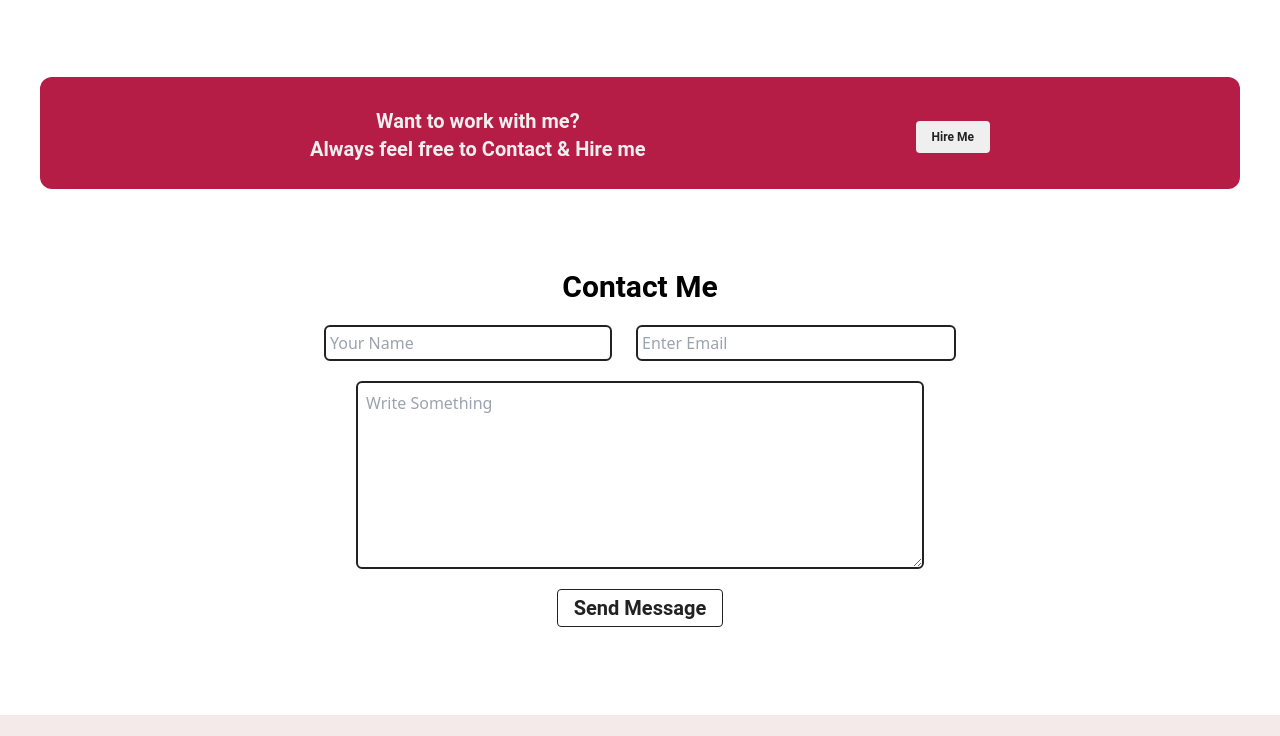
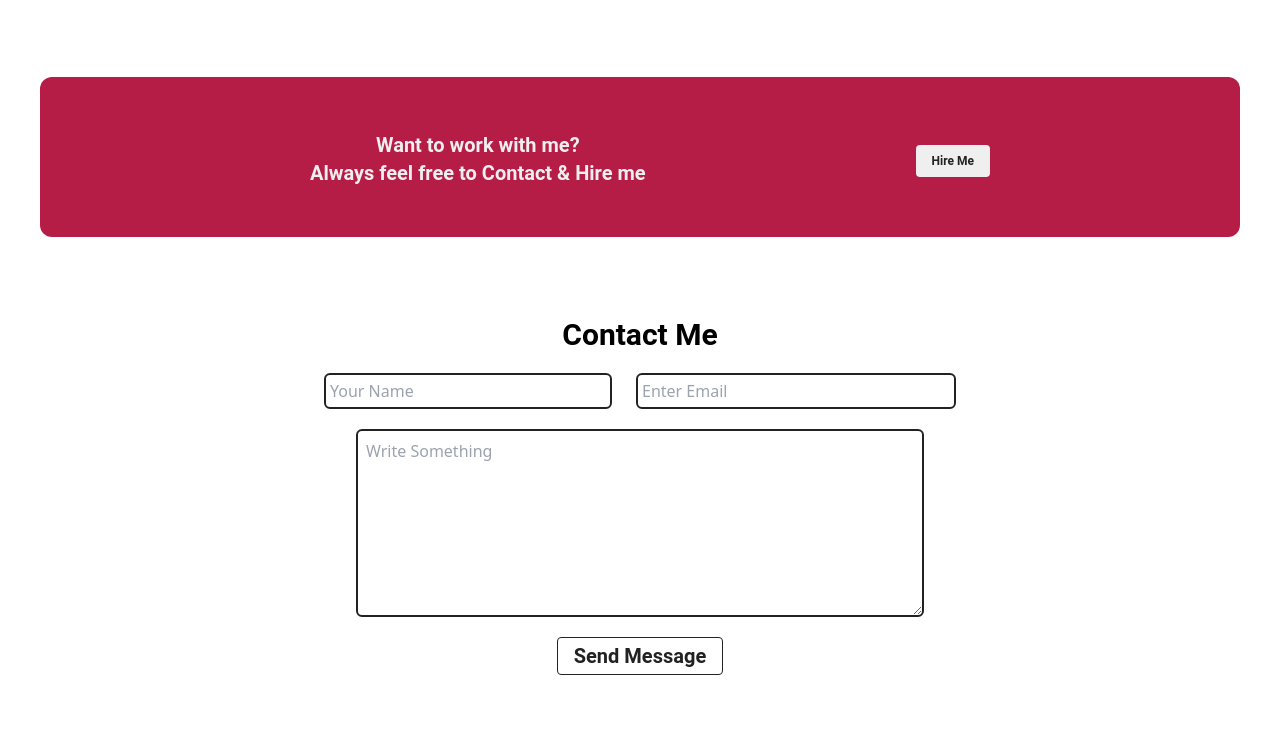
Before and after one commit to udbern/PORTFOLIO, a website: page index.html in a window 1280 px wide. Shown: the part 2040-2776 px from the top of the page. Drawn offline with Linux system fonts and the light colour scheme.

Commit message:
second commit

```diff
--- a/index.html
+++ b/index.html
@@ -117,7 +117,7 @@
      </div>
    </div>
 
-    <div class="bg-wine text-center md:flex md:justify-evenly md:items-center h-28 md:h-55 lg:h-55   rounded-xl m-10 sm:text-xs">
+    <div class="bg-wine text-center md:flex md:justify-evenly md:items-center h-40 md:h-55 lg:h-55   rounded-xl m-10 sm:text-xs">
      <div class="text-xl md:text2xl lg:text2xl font-Roboto font-bold pt-1 lg:m-5 md:m-5" >
        <h2 class="text-offwhite">Want to work with me?</h2>
        <h4 class="text-offwhite">Always feel free to Contact & Hire me</h4>
```
Also changed, not shown: dist/output.css.
